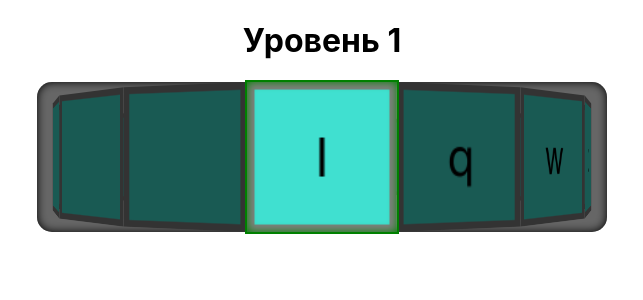
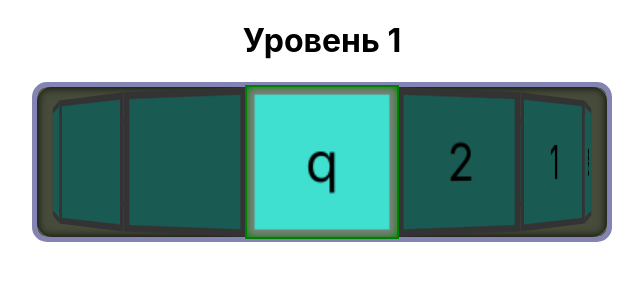
Before and after one commit to yryryk/learn-keyboard, a React (Create React App) app: page / in a window 1280 px wide. Shown: the top 300 px of the page, without its empty margins (318-961 px from the left). Built offline with nearby package versions, Linux system fonts and the light colour scheme.

Commit message:
feat: add a stop at the end of the loop

```diff
--- a/src/App.jsx
+++ b/src/App.jsx
@@ -6,19 +6,22 @@ import useLetters from './hooks/useLetters'
 function App() {
   const [headline, setHeadline] = useState('Уровень 1');
   const [position, setPosition] = useState(0);
+  const [isEnd, setIsEnd] = useState(false);
   const [quantity, setQuantity] = useState(16);
   useEffect(() => {
     const handleKeyPress = () => {
-      setPosition(state => state + 1);
+      if (!isEnd) {
+        setPosition(state => state + 1);
+      }
     };
     window.addEventListener("keydown", handleKeyPress);
     return () => {
       window.removeEventListener("keydown", handleKeyPress);
     };
-  }, []);
+  }, [isEnd]);
 
   const [ lettersOrder, lettersStats, setLettersStats ] = useLetters({
-    lettersRange: 2,
+    lettersRange: 1,
     lang: 'eng',
     isNumbers: true,
     isShifted: false,
@@ -30,7 +33,7 @@ function App() {
       </header>
       <main className="main">
         <h1 className="">{headline}</h1>
-        <Letters lettersOrder={lettersOrder} position={position} quantity={quantity} />
+        <Letters lettersOrder={lettersOrder} position={position} quantity={quantity} setIsEnd={setIsEnd}/>
       </main>
       <footer className="footer">
 
--- a/src/components/Letters/Letters.jsx
+++ b/src/components/Letters/Letters.jsx
@@ -1,13 +1,15 @@
-import './Letters.css';
 import Loop from "../Loop/Loop"
 import { useState, useEffect } from "react";
 
-function Letters({lettersOrder, position, quantity}) {
+function Letters({lettersOrder, position, quantity, setIsEnd}) {
   const [elements, setElements] = useState([]);
   useEffect(() => {
+    if (position && position > lettersOrder.length - 1) {
+      setIsEnd(true);
+    } else {
       const resultArr = [];
       const halfLength = Math.floor(quantity/2);
-    const supplementedLettersOrder = ['', '', '', ...lettersOrder]
+      const supplementedLettersOrder = ['', '', '', ...lettersOrder, 'end']
 
       for (let i = 0; i < halfLength; i++) {
         const lettersOrderPosition = i + position;
@@ -36,7 +38,8 @@ function Letters({lettersOrder, position, quantity}) {
         );
       }
       setElements(resultArr);
-  }, [lettersOrder, position, quantity]);
+    }
+  }, [lettersOrder, position, quantity, setIsEnd]);
   return (
     <Loop elements={elements} position={position} quantity={quantity} />
   );
--- a/src/components/Loop/Loop.css
+++ b/src/components/Loop/Loop.css
@@ -10,6 +10,8 @@
   display: flex;
   justify-content: center;
   align-items: center;
+  background-color: rgb(177, 188, 144);
+  border: 5px solid rgb(132, 132, 180);
   border-radius: 15px;
   box-shadow: inset 0 0 10px black;
 }
```
Also changed, not shown: src/components/Letters/Letters.css (deleted). Lines whose indentation alone changed are shown as unchanged.
